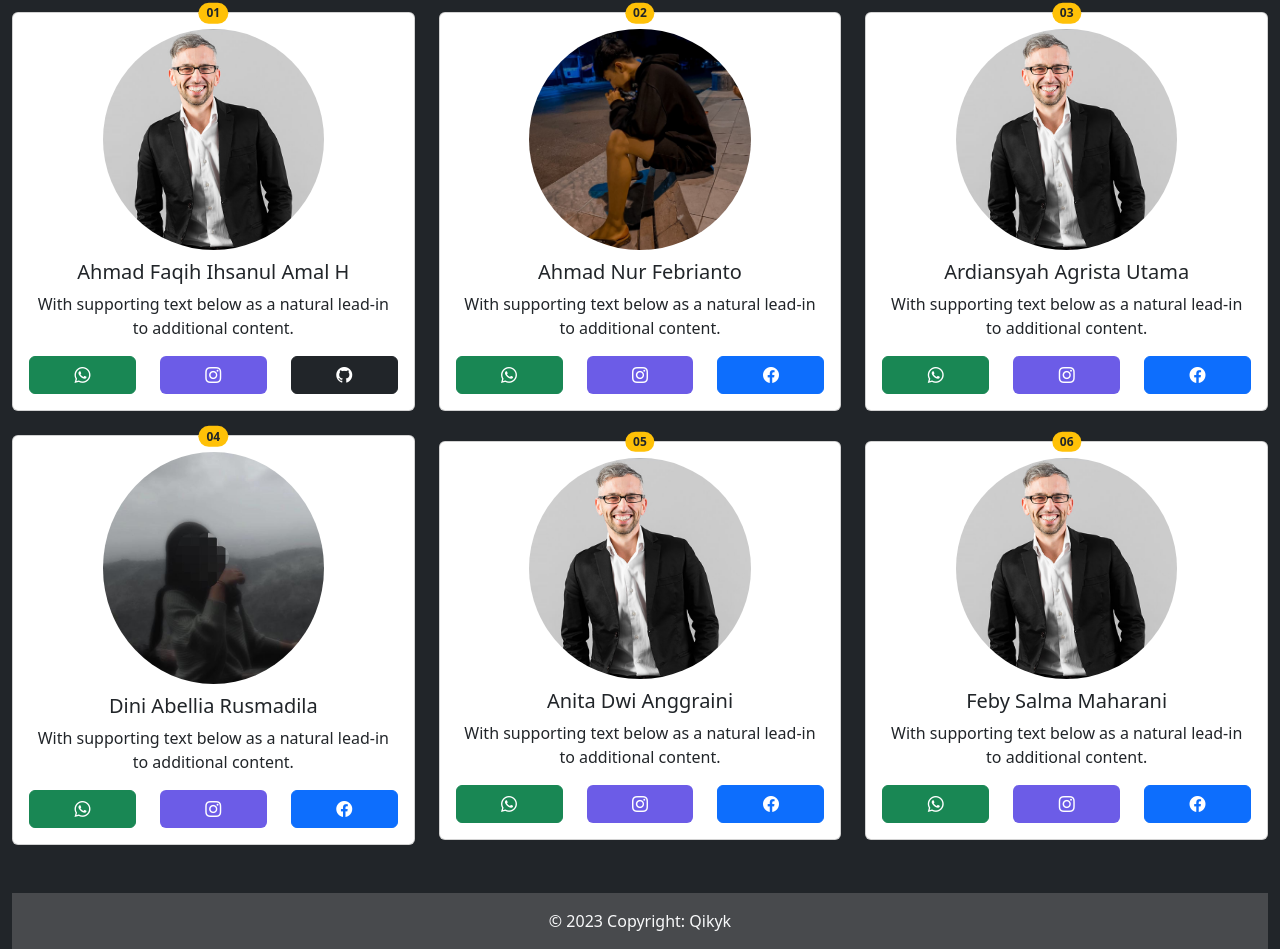
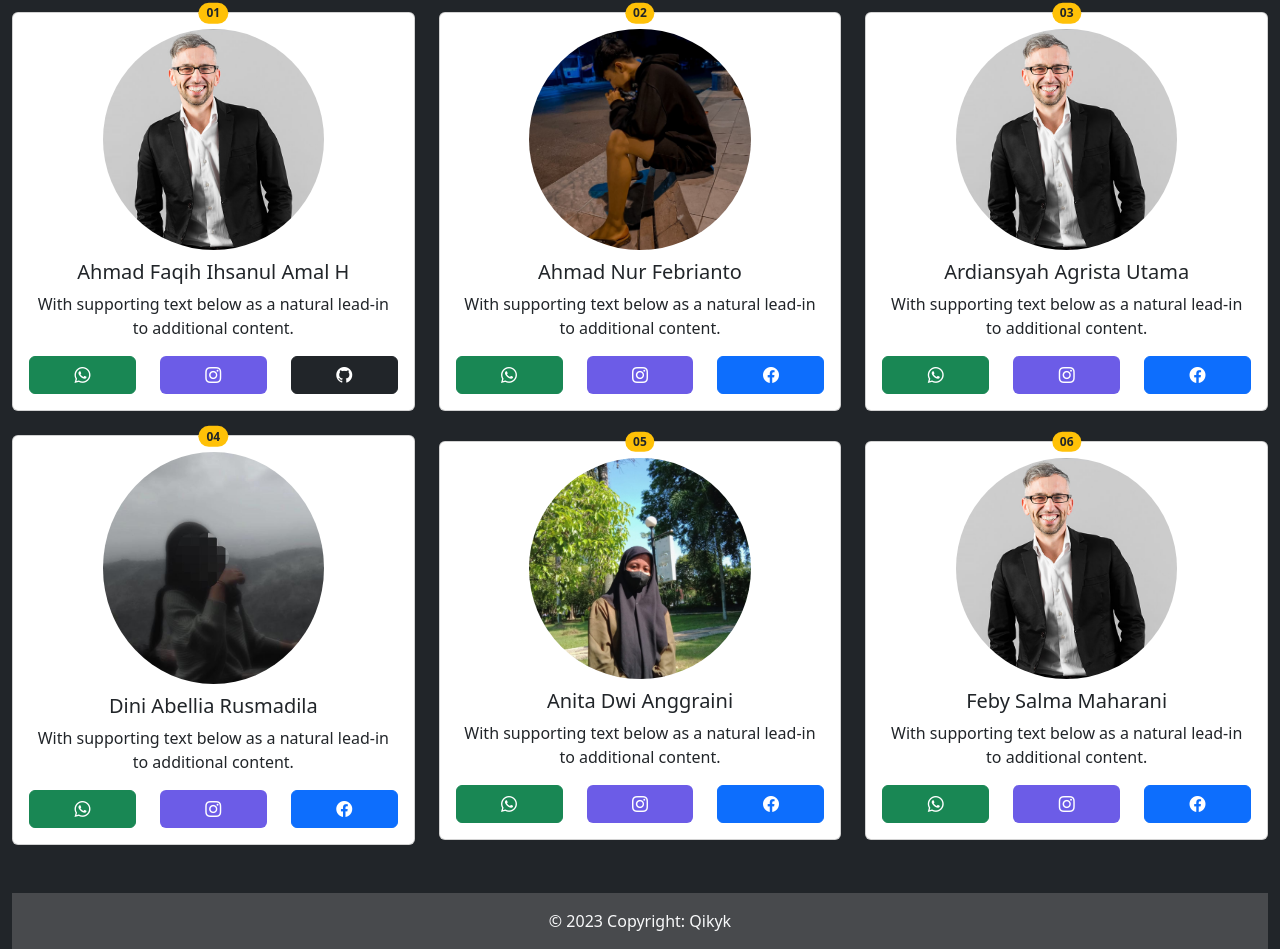
Before and after one commit to Qikyk/x-tkj1, a plain HTML site: page index.html in a window 1280 px wide. Shown: the part 1156-2105 px from the top of the page. Drawn offline with nearby package versions, Linux system fonts and the light colour scheme; a web font is replaced by a local one.

Commit message:
Add files via upload

```diff
--- a/index.html
+++ b/index.html
@@ -296,7 +296,7 @@
         <div class="col-sm-4 g-4">
           <div class="card">
             <div class="card-body">
-              <img src="img/1.jpg" alt="" width="60%" class="rounded-circle " style="margin-bottom:10px ;">
+              <img src="img/profil-anita.jpg" alt="" width="60%" class="rounded-circle " style="margin-bottom:10px ;">
 
             <h5 class="card-title">Anita Dwi Anggraini</h5>
             <p class="card-text text-center">
```
